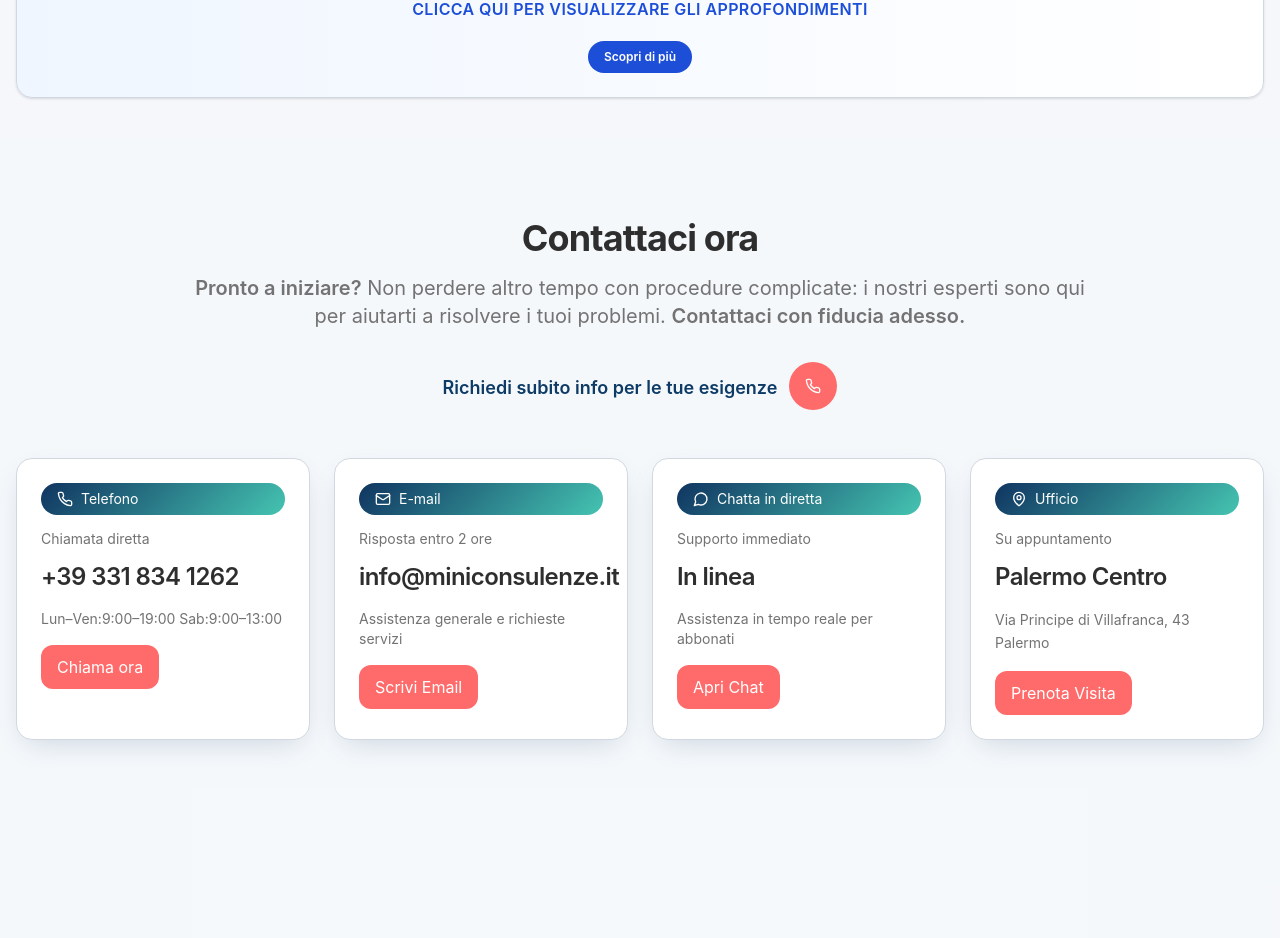
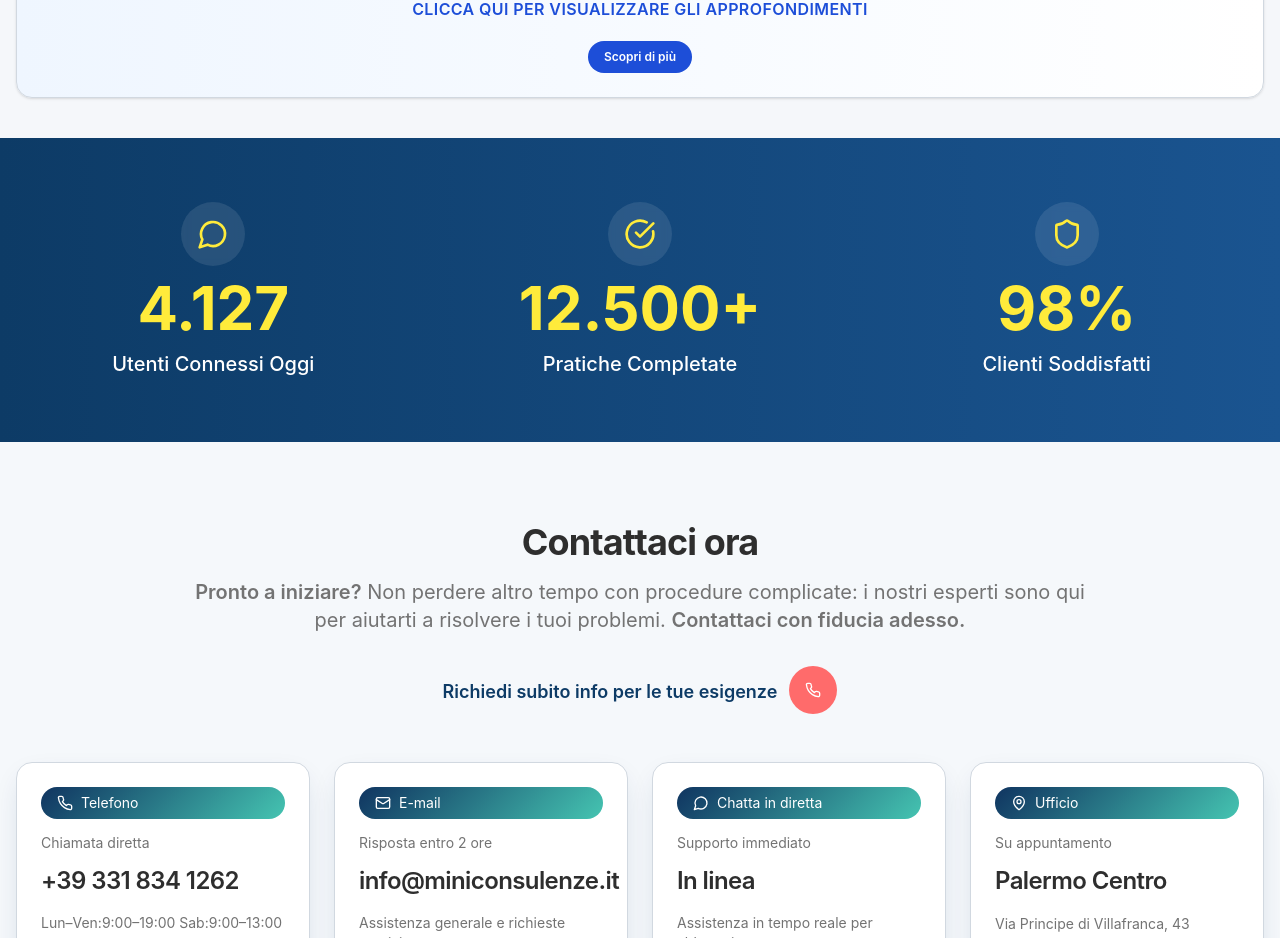
Before and after one commit to Maurilio93/fiscal-friendly, a React (Vite) app: page / in a window 1280 px wide. Shown: the part 3180-4118 px from the top of the page. Built offline with nearby package versions, Linux system fonts and the light colour scheme; no server answers.

Commit message:
aggiunta contatore connessioni

```diff
--- a/src/pages/Index.tsx
+++ b/src/pages/Index.tsx
@@ -800,6 +800,55 @@ const Index = () => {
         </div>
       )}
 
+      {/* Contatore Connessioni */}
+      <section
+        className="py-16 px-4 bg-gradient-to-r from-[#0D3B66] to-[#1a5490]"
+        aria-label="Statistiche"
+      >
+        <div className="max-w-7xl mx-auto">
+          <div className="grid grid-cols-1 md:grid-cols-3 gap-8 text-center text-white">
+            {/* Utenti Connessi */}
+            <div className="flex flex-col items-center space-y-3">
+              <div className="bg-white/10 p-4 rounded-full backdrop-blur-sm">
+                <MessageCircle className="h-8 w-8 text-[#FFEB3B]" />
+              </div>
+              <div className="text-5xl md:text-6xl font-bold text-[#FFEB3B]">
+                4.127
+              </div>
+              <p className="text-lg md:text-xl font-medium">
+                Utenti Connessi Oggi
+              </p>
+            </div>
+
+            {/* Pratiche Completate */}
+            <div className="flex flex-col items-center space-y-3">
+              <div className="bg-white/10 p-4 rounded-full backdrop-blur-sm">
+                <CheckCircle className="h-8 w-8 text-[#FFEB3B]" />
+              </div>
+              <div className="text-5xl md:text-6xl font-bold text-[#FFEB3B]">
+                12.500+
+              </div>
+              <p className="text-lg md:text-xl font-medium">
+                Pratiche Completate
+              </p>
+            </div>
+
+            {/* Clienti Soddisfatti */}
+            <div className="flex flex-col items-center space-y-3">
+              <div className="bg-white/10 p-4 rounded-full backdrop-blur-sm">
+                <Shield className="h-8 w-8 text-[#FFEB3B]" />
+              </div>
+              <div className="text-5xl md:text-6xl font-bold text-[#FFEB3B]">
+                98%
+              </div>
+              <p className="text-lg md:text-xl font-medium">
+                Clienti Soddisfatti
+              </p>
+            </div>
+          </div>
+        </div>
+      </section>
+
       {/* Contatti */}
       <section
         id="contatti"
```
Also changed, not shown: 4 other files (tests, documents, lock files or other folders).
